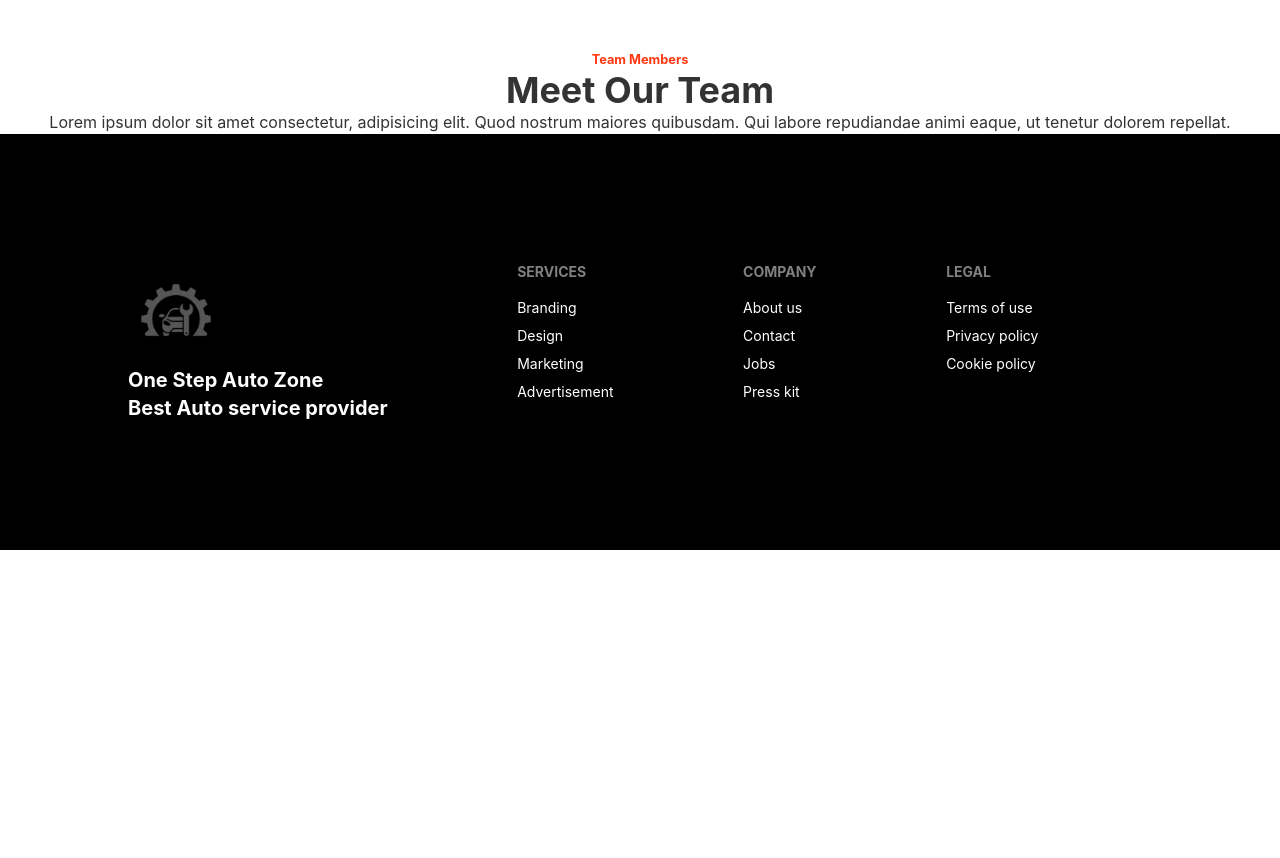
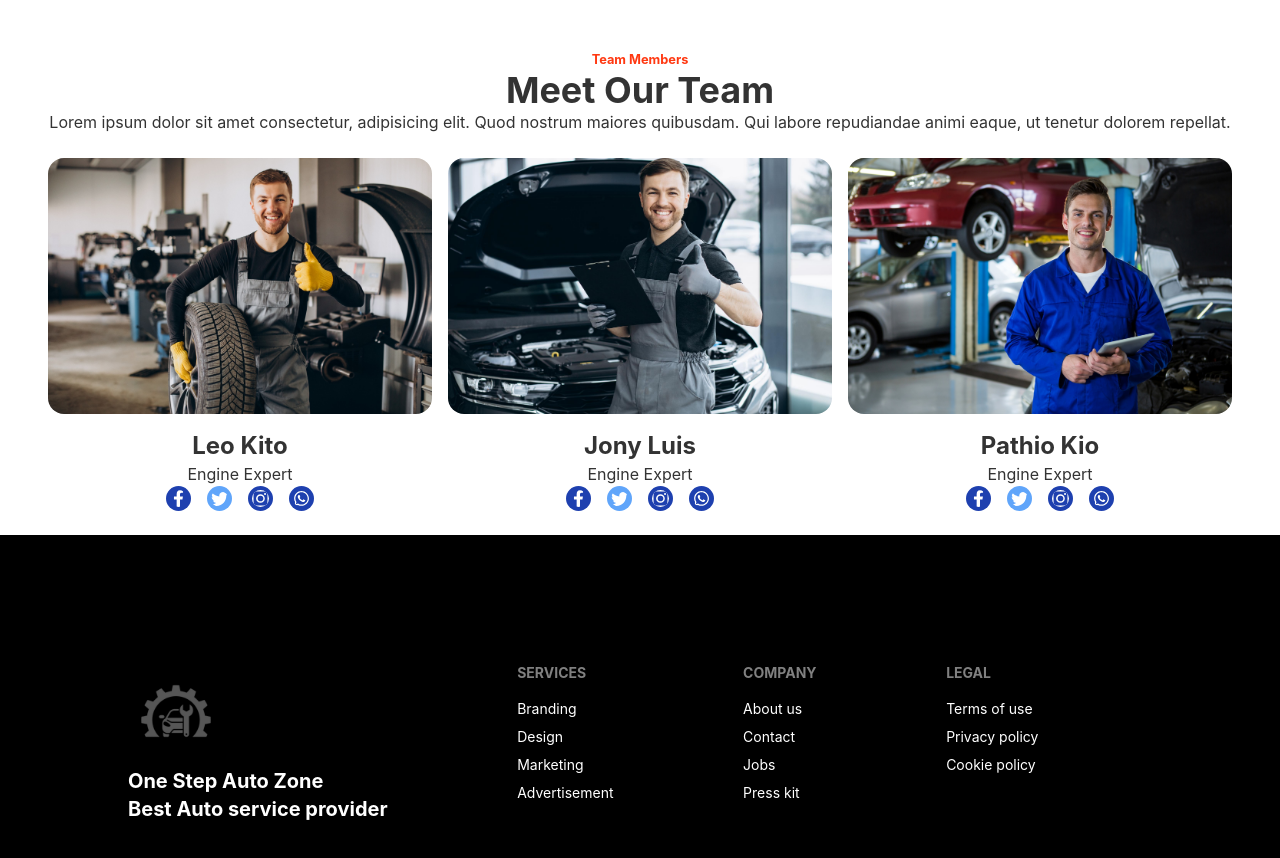
Before and after one commit to SumiAkter2/one-step-auto-zone-client-site, a React (Create React App) app: page / in a window 1280 px wide. Shown: the part 2862-3720 px from the top of the page. Before the commit the page ends 3412 px from the top, so only its background shows below. Built offline with nearby package versions, Linux system fonts and the light colour scheme; no server answers.

Commit message:
added team info

```diff
--- /dev/null
+++ b/src/Components/Home/TeamInfo.js
@@ -0,0 +1,41 @@
+import React from "react";
+import { FaFacebookF } from "react-icons/fa";
+import { BsTwitter } from "react-icons/bs";
+import { BsInstagram } from "react-icons/bs";
+import { FaWhatsapp } from "react-icons/fa";
+
+const TeamInfo = ({ team }) => {
+  return (
+    <div className="my-6">
+      <div>
+        <img className="rounded-2xl" src={team.img} alt="team-person-img" />
+        <h1 className="text-2xl font-bold mt-4">{team.name} </h1>
+        <h1>{team.title} </h1>
+        <p className="flex justify-center items-center gap-x-4">
+          <FaFacebookF
+            size="25px"
+            color="white"
+            className="bg-blue-800 rounded-full p-1"
+          />{" "}
+          <BsTwitter
+            size="25px"
+            color="white"
+            className="bg-blue-400 rounded-full p-1"
+          />
+          <BsInstagram
+            size="25px"
+            color="white"
+            className="bg-blue-800 rounded-full p-1"
+          />{" "}
+          <FaWhatsapp
+            size="25px"
+            color="white"
+            className="bg-blue-800 rounded-full p-1"
+          />
+        </p>
+      </div>
+    </div>
+  );
+};
+
+export default TeamInfo;
--- a/src/Components/Home/Teams.js
+++ b/src/Components/Home/Teams.js
@@ -2,6 +2,7 @@ import React from "react";
 import teamPerson1 from "../../assets/images/team/1.jpg";
 import teamPerson2 from "../../assets/images/team/2.jpg";
 import teamPerson3 from "../../assets/images/team/3.jpg";
+import TeamInfo from "./TeamInfo";
 const Teams = () => {
   const teamInfo = [
     {
@@ -32,6 +33,11 @@ const Teams = () => {
         maiores quibusdam. Qui labore repudiandae animi eaque, ut tenetur
         dolorem repellat.
       </p>
+      <div className="grid grid-cols-1 md:grid-cols-2 lg:grid-cols-3 px-12 gap-x-4">
+        {teamInfo.map((team) => (
+          <TeamInfo key={team.id} team={team}></TeamInfo>
+        ))}
+      </div>
     </div>
   );
 };
```
